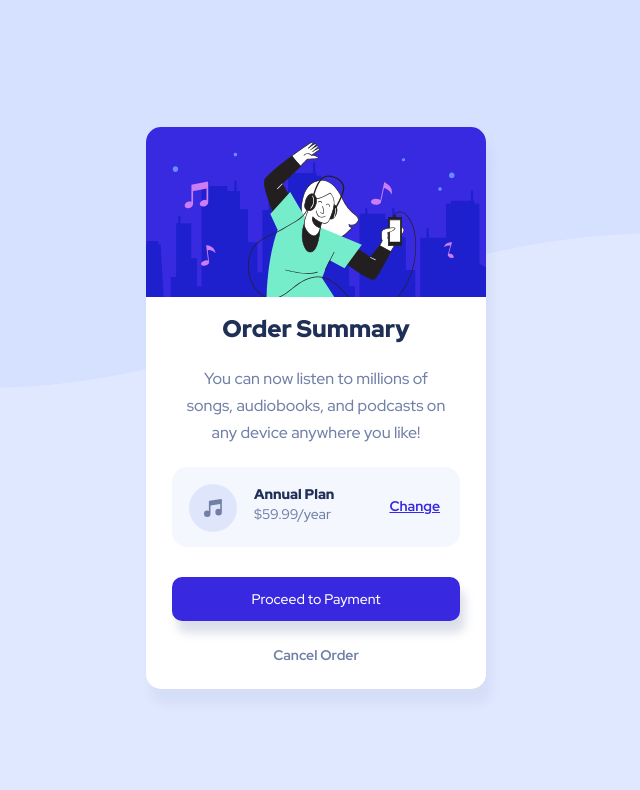
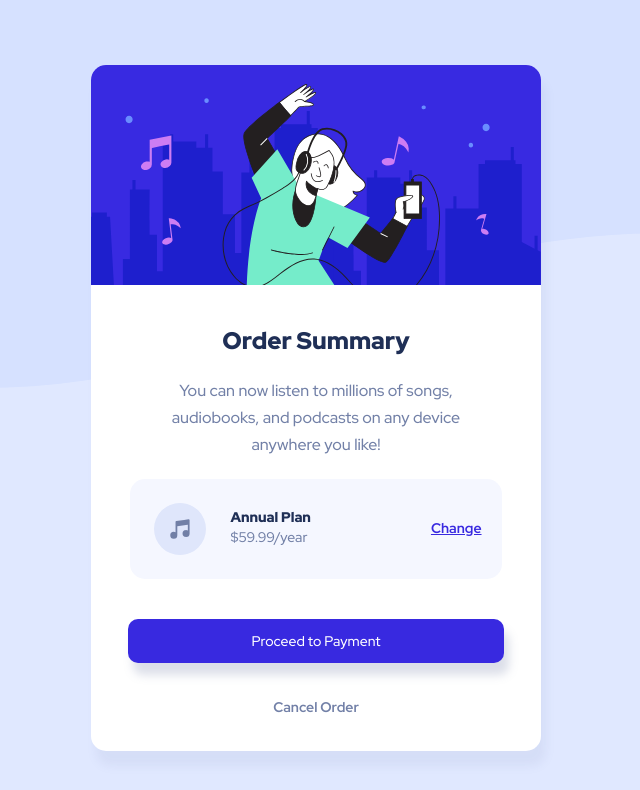
Before and after one commit to joty00/order-summary-component-main, a plain HTML site: page index.html in a window 1280 px wide. Shown: the whole page, without its empty margins (324-964 px from the left). Drawn offline with Linux system fonts and the light colour scheme.

Commit message:
fix desktop view

```diff
--- a/styles.css
+++ b/styles.css
@@ -29,7 +29,7 @@ body {
 .image {
     background-image: url(./images/illustration-hero.svg);
     height: 170px;
-    background-size: cover;
+    background-size: contain;
     border-radius: 15px 15px 0 0;
 }
 
@@ -126,4 +126,51 @@ p {
     body {
         background-image: url(./images/pattern-background-desktop.svg);
     }
+
+    .card {
+        max-width: 450px;
+    }
+
+    .image {
+        height: 230px;
+        max-width: 450px;
+        background-size: contain;
+        background-repeat: no-repeat;
+    }
+
+    .description {
+        padding: 5px 45px;
+    }
+
+    .center {
+        max-height: 100px;
+    }
+
+    .change {
+        padding-top: 40px;
+        margin-left: 65px
+    }
+
+    .music {
+        padding: 24px;
+        height: 52px;
+    }
+
+    h2 {
+        padding-top: 17px;
+    }
+
+    .pay {
+        margin-top: 40px;
+        width: 350px;
+        padding: 13px;
+    }
+
+    h1 {
+        margin-top: 30px;
+    }
+
+    .cancel {
+        margin: 35px;
+    }
 }
```
Also changed, not shown: 127.0.0.1_5500_index.html (1).png, 127.0.0.1_5500_index.html.png.
